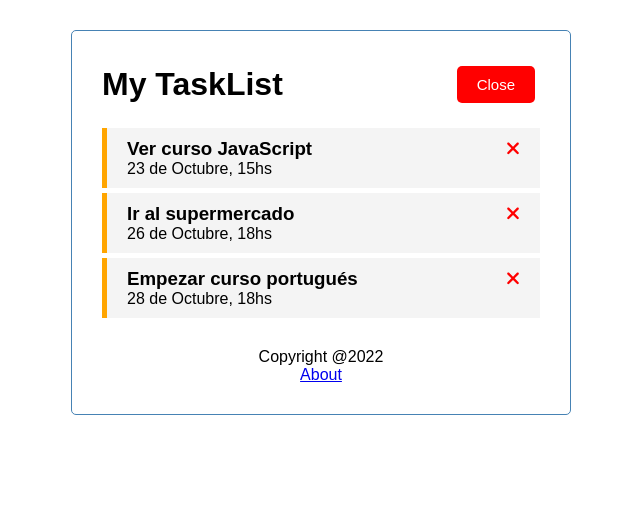
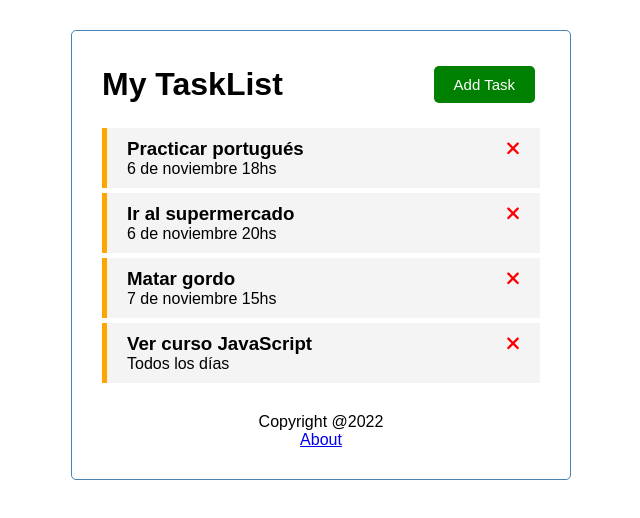
Before and after one commit to SantiagoTonda/Task-List, an Angular app: page / in a window 1280 px wide. Shown: the top 518 px of the page, without its empty margins (319-959 px from the left). Built offline with nearby package versions, Linux system fonts and the light colour scheme; data requests are answered from the project's data file.

Commit message:
El Ale lo confirmó

```diff
--- a/db.json
+++ b/db.json
@@ -1,22 +1,28 @@
 {
   "tasks": [
     {
-      "text": "Ver curso JavaScript",
-      "day": "23 de Octubre, 15hs",
+      "text": "Practicar portugués",
+      "day": "6 de noviembre 18hs",
       "reminder": true,
       "id": 1
     },
     {
       "text": "Ir al supermercado",
-      "day": "26 de Octubre, 18hs",
+      "day": "6 de noviembre 20hs",
       "reminder": true,
       "id": 2
     },
     {
-      "text": "Empezar curso portugués",
-      "day": "28 de Octubre, 18hs",
+      "text": "Matar gordo",
+      "day": "7 de noviembre 15hs",
       "reminder": true,
       "id": 3
+    },
+    {
+      "text": "Ver curso JavaScript",
+      "day": "Todos los días",
+      "reminder": true,
+      "id": 4
     }
   ]
 }
--- a/src/app/app.component.html
+++ b/src/app/app.component.html
@@ -1,5 +1,4 @@
 <div class="container">
   <app-header></app-header>
   <router-outlet></router-outlet>
-  <app-footer></app-footer>
 </div>
--- a/src/app/components/about/about.component.css
+++ b/src/app/components/about/about.component.css
@@ -1,3 +1,7 @@
 .about{
     text-align: center;
+    height: 150px;
+    display: flex;
+    flex-direction: column;
+    justify-content: flex-end;
 }
--- a/src/app/components/header/header.component.ts
+++ b/src/app/components/header/header.component.ts
@@ -11,7 +11,7 @@ import { Router } from "@angular/router";
 export class HeaderComponent implements OnInit {
 
   title:string = 'My TaskList';
-  showAddTask: boolean = true;
+  showAddTask: boolean = false;
   subscription?: Subscription
 
   constructor(
--- a/src/app/components/tasks/tasks.component.html
+++ b/src/app/components/tasks/tasks.component.html
@@ -8,3 +8,4 @@
     (onToggleReminder)="toggleReminder(task)"
 >
 </app-tasks-item>
+<app-footer></app-footer>
```
